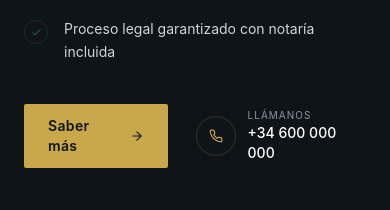
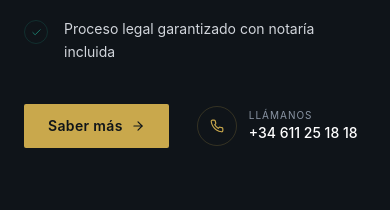
Before and after one commit to moiseschirinooficial99-ops/group365, a Next.js app: page / in a window 390 px wide. Shown: the part 7580-7790 px from the top of the page. Built offline with nearby package versions, Linux system fonts and the light colour scheme; grey boxes are pictures that could not be loaded.

Commit message:
fix: update llamanos phone number to +34 611 25 18 18
Was showing placeholder +34 600 000 000.

Co-Authored-By: Claude Sonnet 4.6 <noreply@anthropic.com>

```diff
--- a/app/page.tsx
+++ b/app/page.tsx
@@ -441,13 +441,13 @@ export default function HomePage() {
               <Link href="/inversores" className="btn-primary inline-flex items-center gap-2 text-sm">
                 Saber más <ArrowRight size={14} />
               </Link>
-              <a href="tel:+34600000000" className="flex items-center gap-3 group">
+              <a href="tel:+34611251818" className="flex items-center gap-3 group">
                 <div className="w-10 h-10 rounded-full bg-[#C9A84C]/8 border border-[#C9A84C]/20 flex items-center justify-center">
                   <Phone size={14} className="text-[#C9A84C]" />
                 </div>
                 <div>
                   <div className="text-[10px] text-[#8B96A5] uppercase tracking-widest">Llámanos</div>
-                  <div className="text-sm text-white font-medium group-hover:text-[#C9A84C] transition-colors">+34 600 000 000</div>
+                  <div className="text-sm text-white font-medium group-hover:text-[#C9A84C] transition-colors">+34 611 25 18 18</div>
                 </div>
               </a>
             </motion.div>
```
